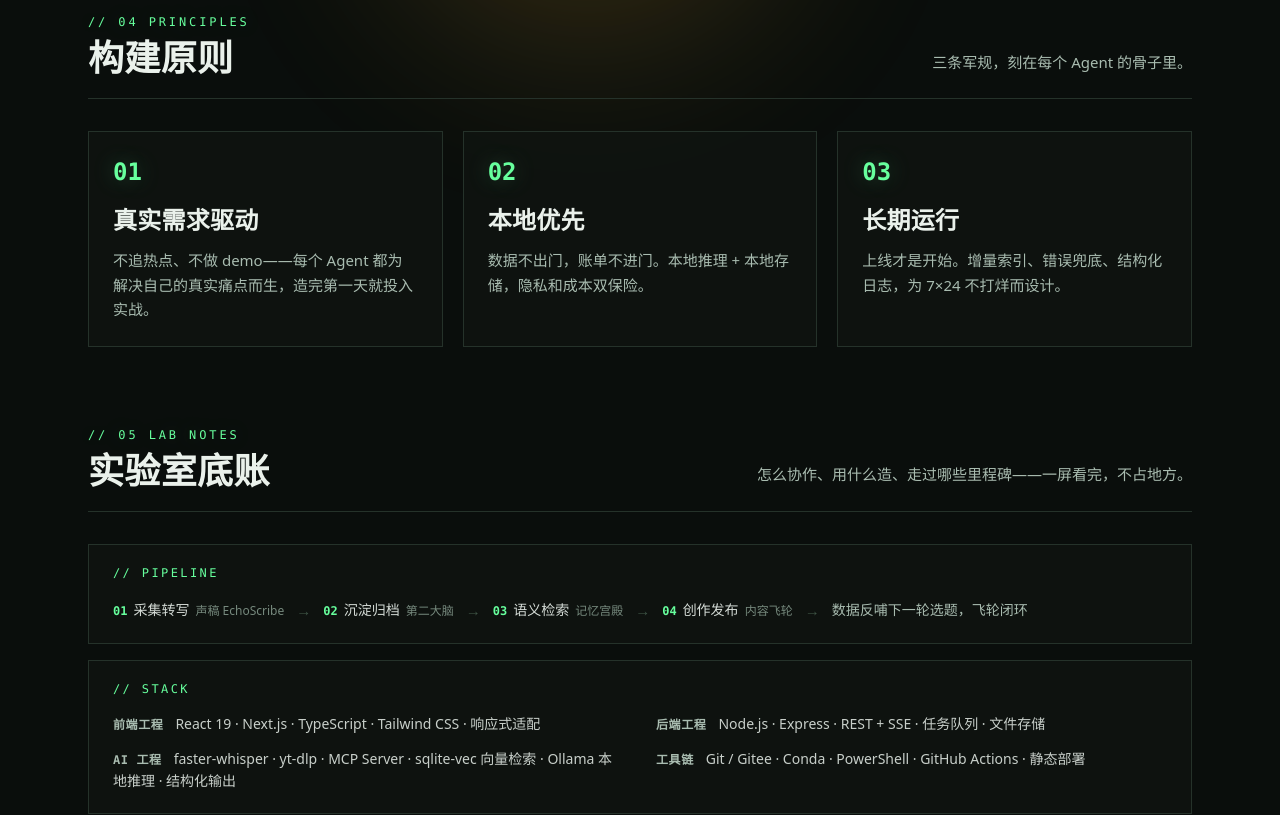
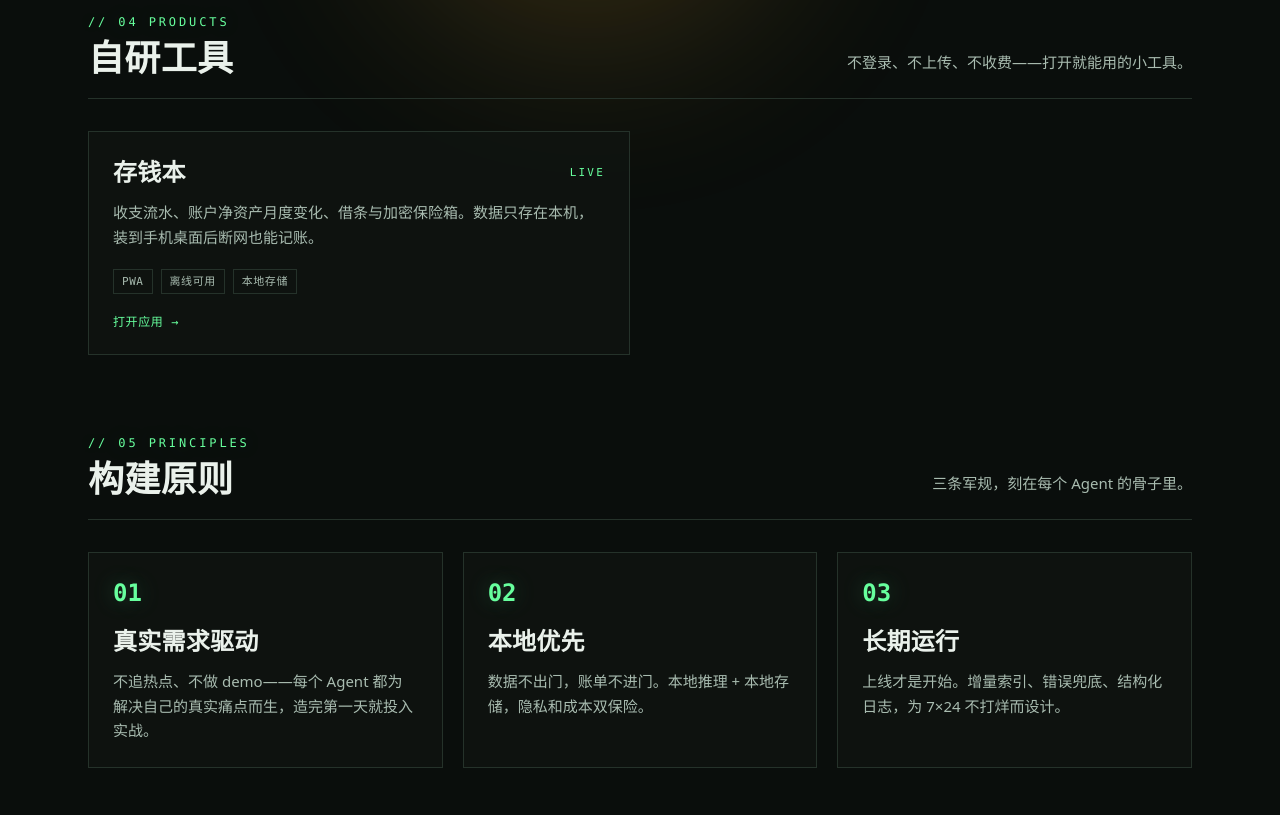
Before and after one commit to yuwangjuan1/syvia_platform, a Next.js app: page / in a window 1280 px wide. Shown: the part 860-1675 px from the top of the page. Built offline with nearby package versions, Linux system fonts and the light colour scheme.

Commit message:
feat: monthly summary + showcase savings on homepage

```diff
--- a/src/app/page.tsx
+++ b/src/app/page.tsx
@@ -22,6 +22,15 @@ const STATS = [
   { value: "¥0", label: "月度 API 账单" },
 ];
 
+const PRODUCTS = [
+  {
+    name: "存钱本",
+    desc: "收支流水、账户净资产月度变化、借条与加密保险箱。数据只存在本机，装到手机桌面后断网也能记账。",
+    tags: ["PWA", "离线可用", "本地存储"],
+    href: `${process.env.NEXT_PUBLIC_BASE_PATH ?? ""}/savings/`,
+  },
+];
+
 const PRINCIPLES = [
   {
     title: "真实需求驱动",
@@ -41,7 +50,7 @@ function LabNotes() {
   return (
     <section id="lab-notes" className="mt-20">
       <SectionHead
-        index="05"
+        index="06"
         en="LAB NOTES"
         title="实验室底账"
         sub="怎么协作、用什么造、走过哪些里程碑——一屏看完，不占地方。"
@@ -176,6 +185,41 @@ export default function Page() {
       <section className="mt-20">
         <SectionHead
           index="04"
+          en="PRODUCTS"
+          title="自研工具"
+          sub="不登录、不上传、不收费——打开就能用的小工具。"
+        />
+        <div className="mt-8 grid gap-5 sm:grid-cols-2">
+          {PRODUCTS.map((p) => (
+            <a
+              key={p.name}
+              href={p.href}
+              className="card-glow group flex flex-col border border-line bg-panel/60 p-6 transition-all hover:border-phos/50"
+            >
+              <div className="flex items-center justify-between gap-3">
+                <h3 className="font-display text-2xl font-bold text-paper">{p.name}</h3>
+                <span className="font-mono text-[11px] tracking-[0.2em] text-phos">LIVE</span>
+              </div>
+              <p className="mt-3 text-[15px] leading-relaxed text-mist">{p.desc}</p>
+              <div className="mt-5 flex flex-wrap gap-2">
+                {p.tags.map((t) => (
+                  <span
+                    key={t}
+                    className="border border-line px-2 py-0.5 font-mono text-[11px] tracking-wider text-mist"
+                  >
+                    {t}
+                  </span>
+                ))}
+              </div>
+              <span className="mt-5 font-mono text-xs tracking-wider text-phos">打开应用 {"\u2192"}</span>
+            </a>
+          ))}
+        </div>
+      </section>
+
+      <section className="mt-20">
+        <SectionHead
+          index="05"
           en="PRINCIPLES"
           title="构建原则"
           sub="三条军规，刻在每个 Agent 的骨子里。"
--- a/src/data/agents.ts
+++ b/src/data/agents.ts
@@ -442,6 +442,12 @@ export const DEVLOG: Array<{
     tag: "RELEASE",
   },
   {
+    date: "2026.11",
+    event: "存钱本上线",
+    detail: "收支流水 · 账户净资产月度变化 · 借条 · 加密保险箱 · 可安装到手机桌面，数据只留本机",
+    tag: "RELEASE",
+  },
+  {
     date: "NEXT",
     event: "侦察猫头鹰 · 情报 Agent",
     detail: "信息源订阅轮询 · 内容去重聚类 · 每日简报自动生成",
```
